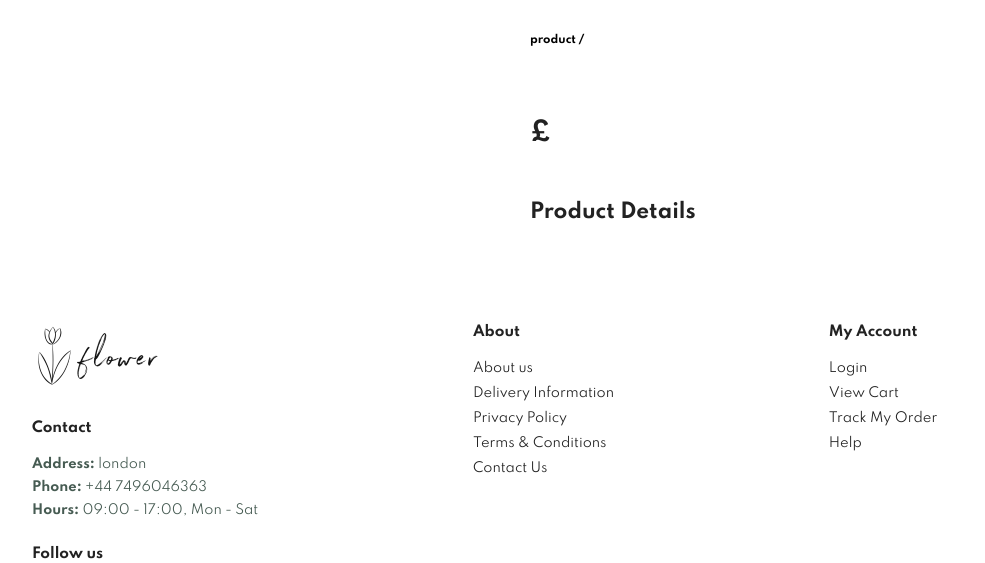
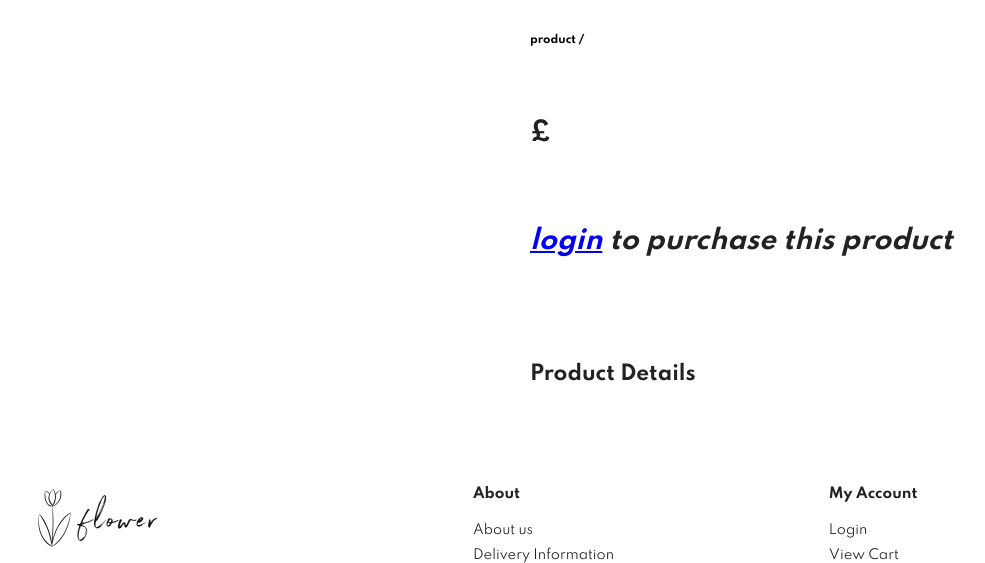
Before and after one commit to ahmedelasmai/ecommerce, a Django app: template products/templates/products/product.html in a window 1280 px wide. Shown: the part 167-730 px from the top of the page, without its empty margins (48-1033 px from the left). Run offline with Django 5.2, Linux system fonts and the light colour scheme; the template is opened without the code that fills it, so the values that code supplies are empty; some libraries are stand-ins or nearby versions.

Commit message:
feature: tells user to login when on single product page

```diff
--- a/products/templates/products/product.html
+++ b/products/templates/products/product.html
@@ -44,6 +44,9 @@
             <h6>product / {{ product.category }}</h6>
             <h4> {{ product.name }} </h4>
             <h2> £{{product.price}} </h2>
+            <h2>&nbsp;</h2>
+            <h2><i><a href="{% url 'login' %}">login</a> to purchase this product</i></h2>
+            <h2>&nbsp;</h2>
             {% if user.is_authenticated %}
                 <form action='{% url 'product' product.pk %}' method='POST'>
                     {% csrf_token %}
```
